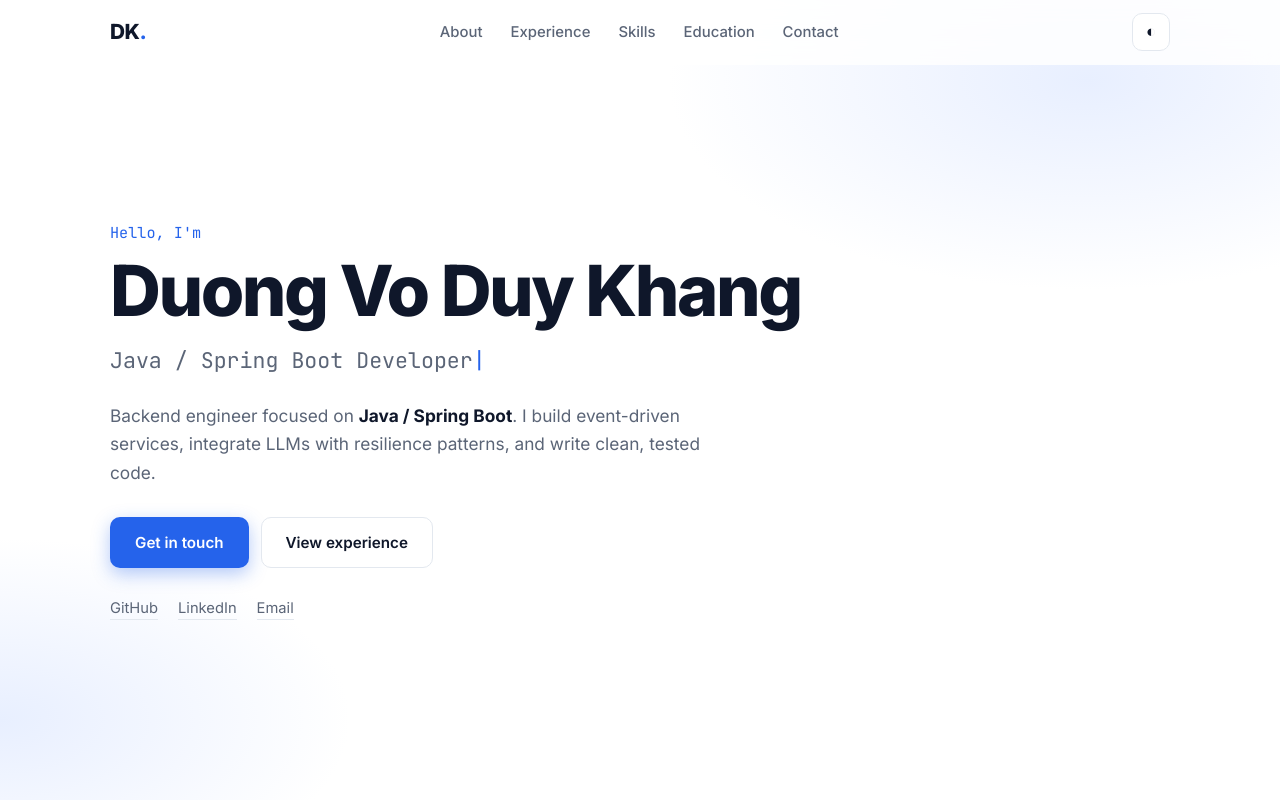
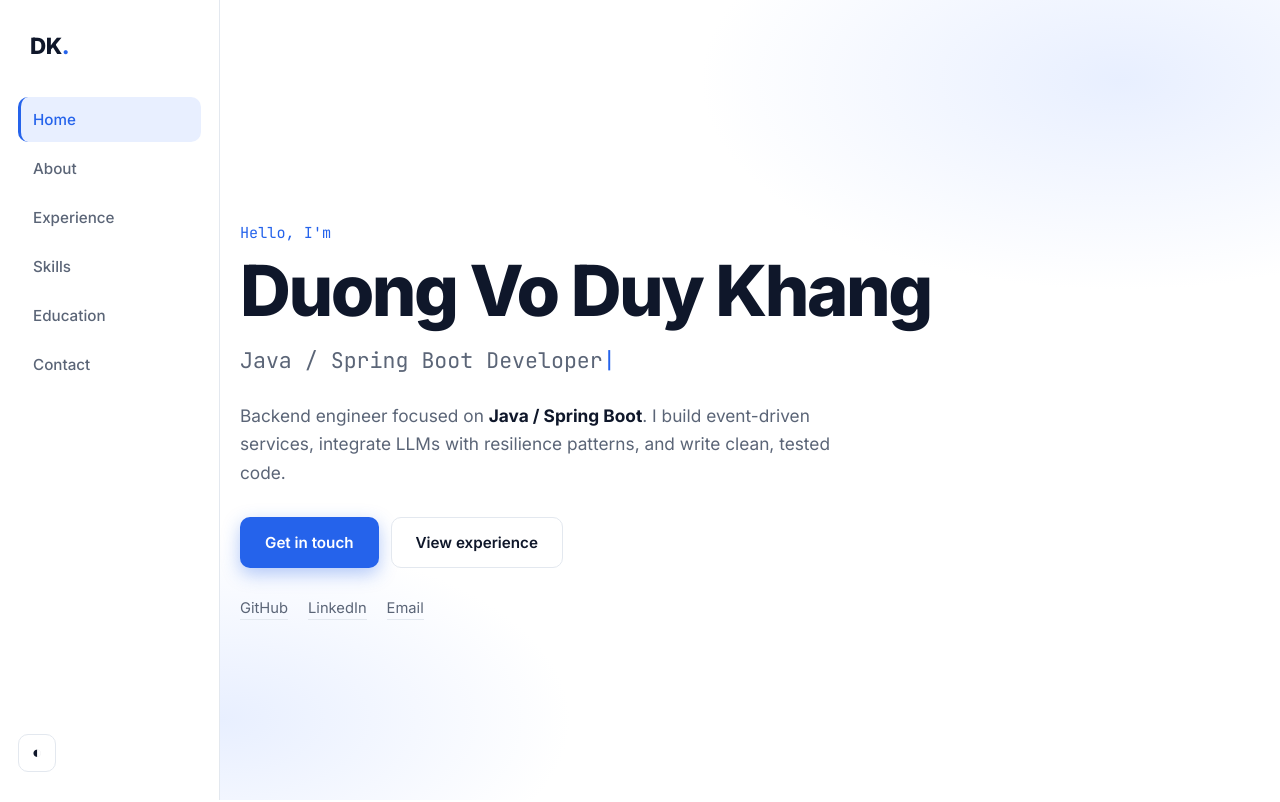
Before and after one commit to Dikhang1112/E-Portfolio, a plain HTML site: page index.html in a window 1280 px wide. Shown: the top 802 px of the page. Drawn offline with Linux system fonts and the light colour scheme.

Commit message:
Replace top header with left sidebar navbar
Co-Authored-By: Claude Sonnet 5.5 <noreply@anthropic.com>
Claude-Session: https://claude.ai/code/session_01UnPyx8kV4oQP8qzcgAQ36E

```diff
--- a/css/style.css
+++ b/css/style.css
@@ -36,29 +36,33 @@ a { color: inherit; text-decoration: none; }
 ul { list-style: none; }
 .container { width: min(1060px, 100% - 40px); margin-inline: auto; }
 
-/* NAV */
-.nav {
-  position: fixed; inset: 0 0 auto 0; z-index: 50;
-  background: color-mix(in srgb, var(--bg) 82%, transparent);
-  backdrop-filter: blur(12px);
-  border-bottom: 1px solid transparent;
-  transition: border-color 0.3s;
+/* SIDEBAR NAV */
+:root { --side-w: 220px; }
+.sidebar {
+  position: fixed; inset: 0 auto 0 0; width: var(--side-w); z-index: 60;
+  display: flex; flex-direction: column; gap: 32px; padding: 28px 18px;
+  background: var(--surface); border-right: 1px solid var(--border);
+  transition: transform 0.3s ease;
 }
-.nav.scrolled { border-bottom-color: var(--border); }
-.nav__inner { display: flex; align-items: center; justify-content: space-between; height: 64px; }
-.nav__logo { font-weight: 800; font-size: 1.3rem; letter-spacing: -0.02em; }
+.nav__logo { font-weight: 800; font-size: 1.4rem; letter-spacing: -0.02em; padding-left: 12px; }
 .nav__logo span { color: var(--accent); }
-.nav__links { display: flex; gap: 28px; }
-.nav__links a { font-size: 0.93rem; color: var(--muted); font-weight: 500; transition: color 0.2s; }
-.nav__links a:hover, .nav__links a.active { color: var(--accent); }
-.nav__actions { display: flex; gap: 8px; }
+.nav__links { display: flex; flex-direction: column; gap: 4px; }
+.nav__links a {
+  font-size: 0.95rem; color: var(--muted); font-weight: 500;
+  padding: 10px 12px; border-radius: 10px; border-left: 3px solid transparent;
+  transition: color 0.2s, background 0.2s;
+}
+.nav__links a:hover { color: var(--accent); background: var(--accent-soft); }
+.nav__links a.active { color: var(--accent); background: var(--accent-soft); border-left-color: var(--accent); }
+.sidebar__theme { margin-top: auto; }
 .icon-btn {
   width: 38px; height: 38px; border-radius: 10px; border: 1px solid var(--border);
   background: var(--surface); color: var(--text); font-size: 1.05rem; cursor: pointer;
   transition: border-color 0.2s;
 }
 .icon-btn:hover { border-color: var(--accent); }
-.nav__burger { display: none; }
+.topbar { display: none; }
+main, .footer { margin-left: var(--side-w); }
 
 /* HERO */
 .hero {
@@ -149,15 +153,18 @@ ul { list-style: none; }
 }
 
 /* RESPONSIVE */
-@media (max-width: 760px) {
-  .nav__burger { display: inline-block; }
-  .nav__links {
-    position: absolute; top: 64px; left: 0; right: 0; flex-direction: column; gap: 0;
-    background: var(--bg); border-bottom: 1px solid var(--border);
-    max-height: 0; overflow: hidden; transition: max-height 0.3s ease;
+@media (max-width: 900px) {
+  main, .footer { margin-left: 0; }
+  .topbar {
+    display: flex; position: fixed; inset: 0 0 auto 0; z-index: 55; height: 60px;
+    align-items: center; justify-content: space-between; padding: 0 20px;
+    background: color-mix(in srgb, var(--bg) 85%, transparent); backdrop-filter: blur(12px);
+    border-bottom: 1px solid var(--border);
   }
-  .nav__links.open { max-height: 320px; }
-  .nav__links a { padding: 14px 20px; border-top: 1px solid var(--border); }
+  .topbar .nav__logo { padding-left: 0; }
+  .sidebar { transform: translateX(-100%); padding-top: 80px; box-shadow: var(--shadow); }
+  .sidebar.open { transform: none; }
+  .sidebar .nav__logo { display: none; }
   .stats { grid-template-columns: 1fr; }
   .section { padding: 70px 0; }
   .job, .edu, .card { padding: 22px; }
--- a/index.html
+++ b/index.html
@@ -11,22 +11,23 @@
   <link rel="stylesheet" href="css/style.css" />
 </head>
 <body>
-  <header class="nav" id="nav">
-    <div class="container nav__inner">
+  <header class="topbar">
+    <a href="#home" class="nav__logo">DK<span>.</span></a>
+    <button class="icon-btn" id="burger" aria-label="Open menu" aria-expanded="false">☰</button>
+  </header>
+
+  <aside class="sidebar" id="nav">
     <a href="#home" class="nav__logo">DK<span>.</span></a>
     <nav class="nav__links" id="navLinks" aria-label="Main">
+      <a href="#home">Home</a>
       <a href="#about">About</a>
       <a href="#experience">Experience</a>
       <a href="#skills">Skills</a>
       <a href="#education">Education</a>
       <a href="#contact">Contact</a>
     </nav>
-      <div class="nav__actions">
-        <button class="icon-btn" id="themeToggle" aria-label="Toggle theme">◐</button>
-        <button class="icon-btn nav__burger" id="burger" aria-label="Open menu" aria-expanded="false">☰</button>
-      </div>
-    </div>
-  </header>
+    <button class="icon-btn sidebar__theme" id="themeToggle" aria-label="Toggle theme">◐</button>
+  </aside>
 
   <main>
     <!-- HERO -->
--- a/js/main.js
+++ b/js/main.js
@@ -11,24 +11,21 @@
     try { localStorage.setItem("theme", next); } catch {}
   });
 
-  // Mobile menu
+  // Mobile menu (sidebar slides in)
   const burger = document.getElementById("burger");
+  const nav = document.getElementById("nav");
   const links = document.getElementById("navLinks");
-  burger.addEventListener("click", () => {
-    const open = links.classList.toggle("open");
+  const setOpen = open => {
+    nav.classList.toggle("open", open);
     burger.setAttribute("aria-expanded", open);
-  });
-  links.querySelectorAll("a").forEach(a => a.addEventListener("click", () => {
-    links.classList.remove("open");
-    burger.setAttribute("aria-expanded", false);
-  }));
+  };
+  burger.addEventListener("click", () => setOpen(!nav.classList.contains("open")));
+  links.querySelectorAll("a").forEach(a => a.addEventListener("click", () => setOpen(false)));
 
-  // Nav border on scroll + active link
-  const nav = document.getElementById("nav");
+  // Active link on scroll
   const sections = [...document.querySelectorAll("main section[id]")];
   const navAnchors = [...links.querySelectorAll("a")];
   const onScroll = () => {
-    nav.classList.toggle("scrolled", window.scrollY > 10);
     const y = window.scrollY + 120;
     const current = sections.filter(s => s.offsetTop <= y).pop();
     navAnchors.forEach(a => a.classList.toggle("active", current && a.getAttribute("href") === "#" + current.id));
```
Lines whose indentation alone changed are shown as unchanged.
